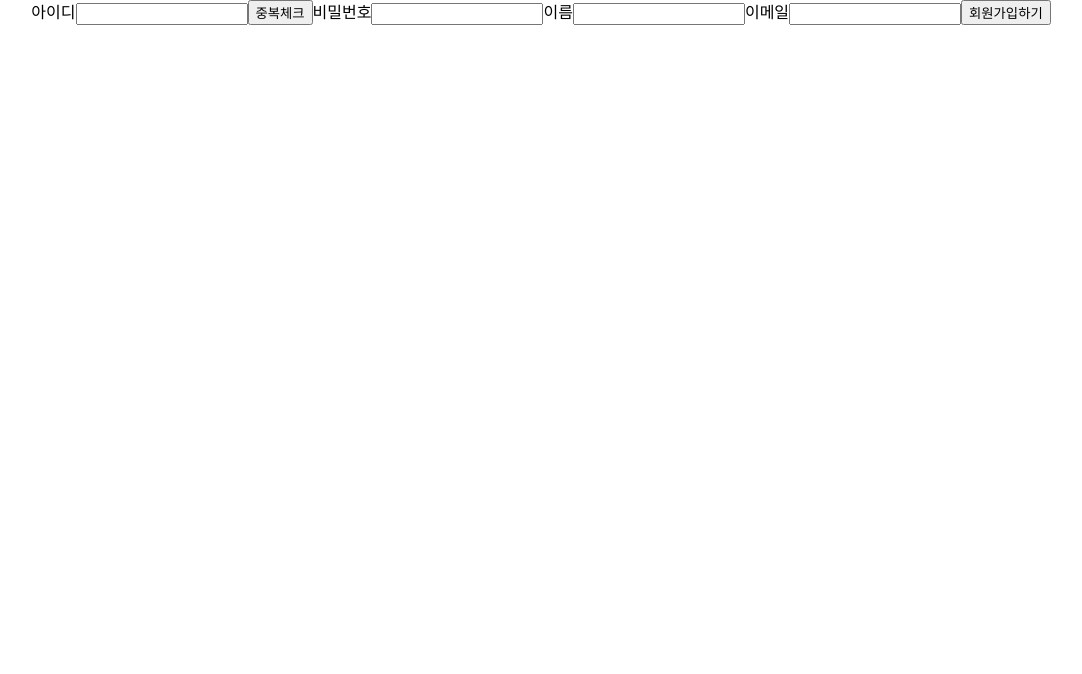
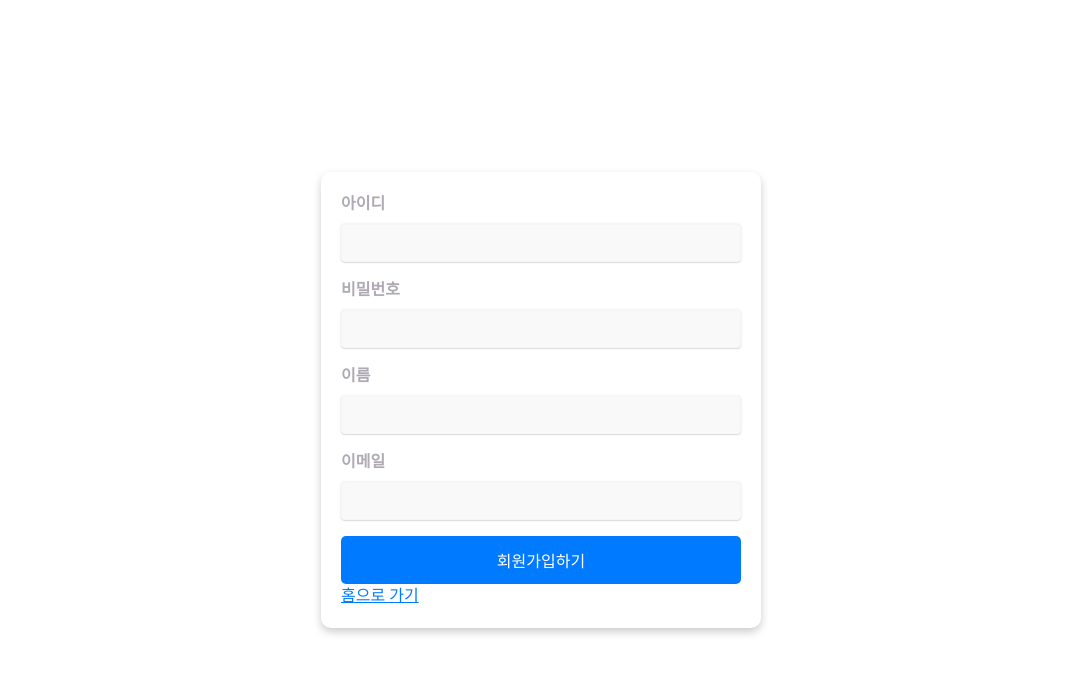
Before and after one commit to Quantuam-AI/Quantam_FE, a React (Vite) app: page /signup in a window 1280 px wide. Shown: the top 674 px of the page, without its empty margins (99-1181 px from the left). Built offline with nearby package versions, Linux system fonts and the light colour scheme; a web font is replaced by a local one.

Commit message:
[Feat]: 회원가입 구현

```diff
--- a/src/pages/SignUp.jsx
+++ b/src/pages/SignUp.jsx
@@ -1,76 +1,146 @@
 import { useDispatch, useSelector } from "react-redux";
 import { SignupAction } from "../store/SignupSlice";
-import { signupAsync, checkDuplicate } from "../store/signup-action";
-import { useState } from "react";
+import { signupAsync } from "../store/signup-action";
+import { useNavigate } from "react-router-dom";
+import { Link } from "react-router-dom";
+import styled from "styled-components";
+
+const SignUpDiv = styled.div`
+  display: flex;
+  justify-content: center;
+  align-items: center;
+  height: 100vh;
+
+  form {
+    width: 400px;
+    text-align: left;
+    padding: 20px;
+    box-shadow: 0 4px 8px 0 rgba(0, 0, 0, 0.2);
+    border-radius: 10px;
+
+    label {
+      font-family: "Poppins", sans-serif;
+      font-weight: 700;
+      font-size: 16px;
+      color: #aea9b4;
+      margin-bottom: 8px;
+      display: block;
+    }
+
+    input {
+      width: 100%;
+      padding: 10px;
+      margin-bottom: 16px;
+      box-sizing: border-box;
+      background: #f9f9fa;
+      color: black;
+      border-radius: 4px;
+      outline: 0;
+      border: 1px solid rgba(245, 245, 245, 0.7);
+      font-size: 14px;
+      transition: all 0.3s ease-out;
+      box-shadow: 0 0 3px rgba(0, 0, 0, 0.1), 0 1px 1px rgba(0, 0, 0, 0.1);
+
+      :focus,
+      :hover {
+        box-shadow: 0 0 3px rgba(0, 0, 0, 0.15), 0 1px 5px rgba(0, 0, 0, 0.1);
+      }
+    }
+
+    button {
+      width: 100%;
+      padding: 12px;
+      font-size: 1rem;
+      cursor: pointer;
+      background-color: #007bff;
+      color: white;
+      border: none;
+      border-radius: 5px;
+      transition: background-color 0.2s;
+
+      &:hover {
+        background-color: #0056b3;
+      }
+    }
+  }
+
+  .go-home-button {
+    margin-top: 16px;
+    padding: 12px;
+    font-size: 1rem;
+    cursor: pointer;
+    background-color: #28a745;
+    color: white;
+    border: none;
+    border-radius: 5px;
+    transition: background-color 0.2s;
+
+    &:hover {
+      background-color: #218838;
+    }
+  }
+`;
+const HomeLink = styled(Link)`
+  margin-top: 10px;
+  text-align: center;
+  color: #007bff;
+  text-decoration: underline;
+  cursor: pointer;
+`;
+
 
 const SignUp = () => {
     const dispatch = useDispatch();
     const formData = useSelector((state) => state.signup.formData);
-    const [isIdChecked, setIsIdChecked] = useState(false);
-    const [isIdAvailable, setIsIdAvailable] = useState(false);
+    const navigate = useNavigate();
 
     const onSubmit = (e) => {
         e.preventDefault();
-        // console.log(formData);
         dispatch(signupAsync(formData));
-    }
-
-    const onCheck = async () => {
-        try {
-            const duplicateCheckResult = await dispatch(checkDuplicate(formData.memberId));
-            if (duplicateCheckResult.isDuplicate) {
-                setIsIdAvailable(false);
-                alert("이미 사용 중인 아이디입니다.");
-            } else {
-                setIsIdAvailable(true);
-                alert("사용 가능한 아이디입니다.");
-            }
-            setIsIdChecked(true);
-        } catch (error) {
-            console.error(error);
-            alert("중복 체크에 실패하였습니다.");
-        }
+        navigate('/');
     };
 
+
     return (
-        <div>
+        <SignUpDiv>
             <form onSubmit={onSubmit}>
                 <label>아이디</label>
                 <input
                     type="text"
                     id="id"
-                    onChange={(e) => { dispatch(SignupAction.updateFormData({ memberId: e.target.value })) }}
+                    onChange={(e) => {
+                        dispatch(SignupAction.updateFormData({ memberId: e.target.value }));
+                    }}
                 />
-                <button type="button" onClick={onCheck}>중복체크</button>
-                {isIdChecked && (
-                    <div>
-                        {isIdAvailable
-                            ? "사용 가능한 아이디입니다."
-                            : "이미 사용 중인 아이디입니다."}
-                    </div>
-                )}
                 <label>비밀번호</label>
                 <input
                     type="password"
                     id="password"
-                    onChange={(e) => { dispatch(SignupAction.updateFormData({ memberPassword: e.target.value })) }}
+                    onChange={(e) => {
+                        dispatch(SignupAction.updateFormData({ memberPassword: e.target.value }));
+                    }}
                 />
                 <label>이름</label>
                 <input
                     type="text"
                     id="name"
-                    onChange={(e) => { dispatch(SignupAction.updateFormData({ memberName: e.target.value })) }}
+                    onChange={(e) => {
+                        dispatch(SignupAction.updateFormData({ memberName: e.target.value }));
+                    }}
                 />
                 <label>이메일</label>
                 <input
                     type="email"
                     id="email"
-                    onChange={(e) => { dispatch(SignupAction.updateFormData({ memberMail: e.target.value })) }}
+                    onChange={(e) => {
+                        dispatch(SignupAction.updateFormData({ memberMail: e.target.value }));
+                    }}
                 />
                 <button type="submit">회원가입하기</button>
+                <HomeLink to="/">홈으로 가기</HomeLink>
             </form>
-        </div>
-    )
-}
+        </SignUpDiv>
+    );
+};
 
 export default SignUp;
--- a/src/store/signup-action.jsx
+++ b/src/store/signup-action.jsx
@@ -11,24 +11,10 @@ export const signupAsync = (data) => async (dispatch) => {
 
         // 추가: 회원가입 성공 시 상태 업데이트
         dispatch(SignupAction.signupSuccess(response.data));
+        alert("회원가입완료")
     } catch (error) {
         // 예외 처리가 필요하면 여기에 추가
         console.error(error);
         throw new Error("회원가입에 실패하였습니다.");
     }
 };
-
-export const checkDuplicate =(memberId) =>  async () =>{
-    try {
-        const response = await axios.post("http://101.101.211.67:8080//user/duplicatecheck", { memberId });
-
-        if (!response.data) {
-            throw new Error("중복 확인에 실패하였습니다.");
-        }
-
-        return response.data;
-    } catch (error) {
-        console.error(error);
-        throw new Error("중복 확인에 실패하였습니다.");
-    }
-};
```
